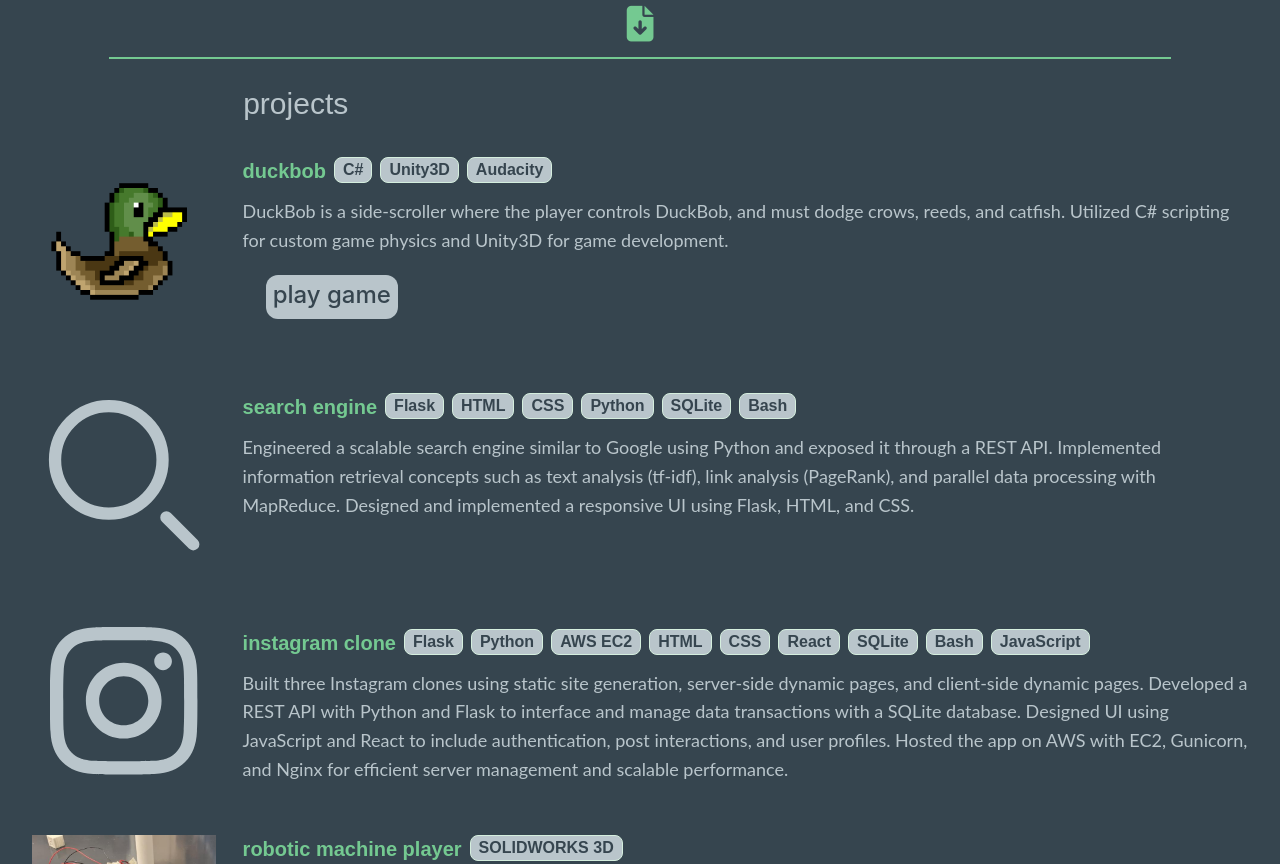
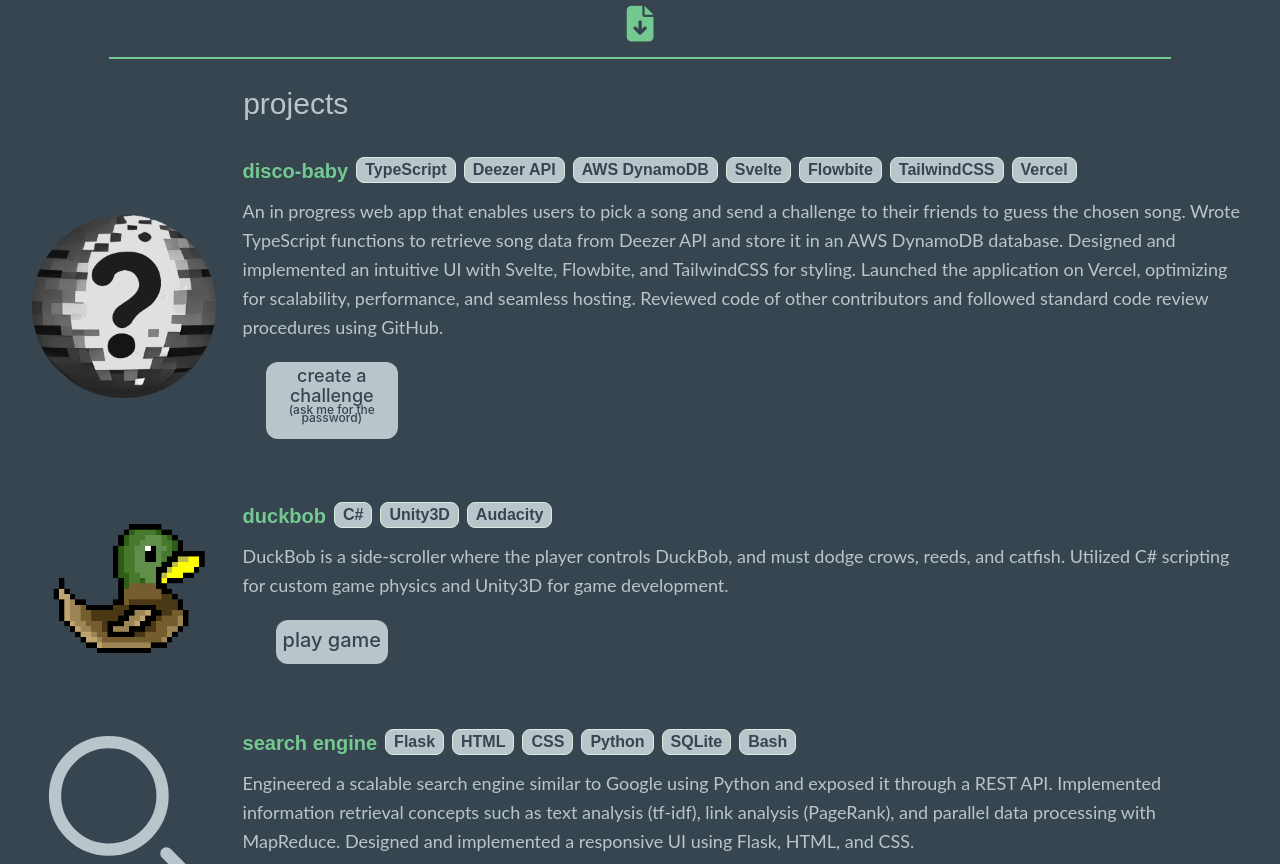
Before and after one commit to Tsporer/Tsporer.github.io, a React (Create React App) app: page / in a window 1280 px wide. Shown: the part 640-1504 px from the top of the page. Built offline with nearby package versions, Linux system fonts and the light colour scheme.

Commit message:
add disco-baby

```diff
--- a/src/components/Projects.tsx
+++ b/src/components/Projects.tsx
@@ -2,7 +2,7 @@
   return (
     <div>
       <div id="work" className='text-frenchgray p-0 text-center lg:text-left font-raleway py-[3%] lg:py-0 lg:pt-[2%] text-3xl font-medium lg:pl-[19%]'>projects</div>
-      {/* <DiscoBaby /> */}
+      <DiscoBaby />
       <DuckBob />
       <SearchEngine />
       <InstagramClone />
@@ -15,11 +15,34 @@
   return (
     <div className="block lg:grid lg:grid-cols-6 pt-[2%] lg:px-[2%]">
       <div className="m-auto items-center w-[75%] lg:w-[90%] lg:ml-[3%]">
-        <img src="/images/websiteArtDuck.png" alt="" />
+        <img src="/images/Disco7.png" alt="" />
       </div>
       <div className="col-span-5 px-[0.5%] lg:pt-[1%]">
-        <div className="text-xl text-frenchgray text-left font-raleway pt-[3%] lg:pt-0 px-[12%] lg:px-0 lg:ml-[0.7%]">
+        <div className="flex font-black text-xl text-aquamarine text-left font-raleway pt-[3%] lg:pt-0 px-[12%] lg:px-0 lg:ml-[0.7%]">
           disco-baby
+          <div className="hidden lg:flex">
+            <div className="border rounded-lg bg-frenchgray text-charcoal text-base border-aquahue border-[1px] ml-2 px-2 mb-1">
+              TypeScript
+            </div>
+            <div className="border rounded-lg bg-frenchgray text-charcoal text-base border-aquahue border-[1px] ml-2 px-2 mb-1">
+              Deezer API
+            </div>
+            <div className="border rounded-lg bg-frenchgray text-charcoal text-base border-aquahue border-[1px] ml-2 px-2 mb-1">
+              AWS DynamoDB
+            </div>
+            <div className="border rounded-lg bg-frenchgray text-charcoal text-base border-aquahue border-[1px] ml-2 px-2 mb-1">
+              Svelte
+            </div>
+            <div className="border rounded-lg bg-frenchgray text-charcoal text-base border-aquahue border-[1px] ml-2 px-2 mb-1">
+              Flowbite
+            </div>
+            <div className="border rounded-lg bg-frenchgray text-charcoal text-base border-aquahue border-[1px] ml-2 px-2 mb-1">
+              TailwindCSS
+            </div>
+            <div className="border rounded-lg bg-frenchgray text-charcoal text-base border-aquahue border-[1px] ml-2 px-2 mb-1">
+              Vercel
+            </div>
+          </div>
         </div>
         <div className="text-frenchgray text-left font-lato pt-[1%] px-[12%] lg:px-0 lg:ml-[0.7%]">
           An in progress web app that enables users to pick a song and send a challenge to their friends to guess the chosen song.
@@ -30,13 +53,13 @@
         </div>
         <a
           href="https://disco-baby.vercel.app/"
-          className="inline-block items-center w-[60%] lg:w-[25%] bg-aquamarine rounded-full
-                      justify-center text-center py-[2%] lg:py-0 h-[30%] ml-[20%] lg:ml-[3%] mt-[4%] lg:mt-[2%]
-                      hover:bg-gradient-to-r hover:from-aquahue hover:via-aquamarine hover:to-aquahue"
+          className="inline-block items-center h-[25%] w-[35%] lg:w-[13%] bg-frenchgray rounded-xl
+                      justify-center text-center block ml-[32.5%] lg:ml-[3%] mt-[6%] lg:my-[2%]
+                      hover:bg-gradient-to-r hover:from-aquamarine hover:via-aquahue hover:to-aquamarine"
         >
-          <div className="text-color-charcoal lg:py-[3%] text-2xl">
+          <div className="grid leading-5 pt-1 justify-items-center text-color-charcoal m-auto pb-2 lg:pb-6 items-center text-center h-full font-medium text-lg">
             create a challenge
-            <div className="text-color-charcoal leading-[0.5rem] text-sm">(ask me for the password)</div>
+            <div className="text-color-charcoal leading-[0.5rem] leading-3 text-xs">(ask me for the password)</div>
           </div>
         </a>
       </div>
@@ -47,7 +70,7 @@
 function DuckBob() {
   return (
     <div className="block lg:grid lg:grid-cols-6 pt-[2%] lg:px-[2%]">
-      <div className="m-auto items-center w-[75%] lg:w-[90%] lg:ml-[3%]">
+      <div className="m-auto items-center w-[75%] lg:w-[100%] lg:ml-[3%]">
         <img src="/images/websiteArtDuck.png" alt="" />
       </div>
       <div className="col-span-5 px-[0.5%] lg:pt-[1%]">
@@ -71,11 +94,11 @@
         </div>
         <a
           href="/DuckBob9.1/index.html"
-          className="hidden lg:inline-block items-center h-[25%] w-[13%] bg-frenchgray rounded-xl
-                      justify-center text-center block ml-[3%] my-[2%]
+          className="hidden lg:inline-block items-center h-[25%] w-[11%] bg-frenchgray rounded-xl
+                      justify-center text-center block ml-[4%] my-[2%]
                       hover:bg-gradient-to-r hover:from-aquamarine hover:via-aquahue hover:to-aquamarine"
         >
-          <div className="grid justify-items-center text-color-charcoal m-auto pb-1 items-center text-center h-full font-medium text-2xl">
+          <div className="grid justify-items-center text-color-charcoal m-auto pb-1 items-center text-center h-full font-medium text-xl">
             play game
           </div>
         </a>
@@ -87,7 +110,7 @@
 
 function SearchEngine() {
   return (
-    <div className="block lg:grid lg:grid-cols-6 pt-[2%] lg:px-[2%] mt-[15%] lg:mt-[2%]">
+    <div className="block lg:grid lg:grid-cols-6 pt-[2%] lg:px-[2%] mt-[7%] lg:mt-[1%]">
       <div className="flex justify-center mx-auto items-center w-[75%] lg:w-[90%] lg:ml-[3%]">
         {/* <img src="/images/magGlass.png" alt="" className="w-[70%]" /> */}
         <svg
--- a/tailwind.config.js
+++ b/tailwind.config.js
@@ -15,6 +15,7 @@
       periwinkle: "#BCC3F0",
       aquamarine: "#74c991",
       aquahue: "#d5eede",
+      celeste: "B2FFFF",
     },
     fontFamily: {
       lato: ["Lato", "sans-serif"],
```
Also changed, not shown: public/images/Disco7.png (added).
